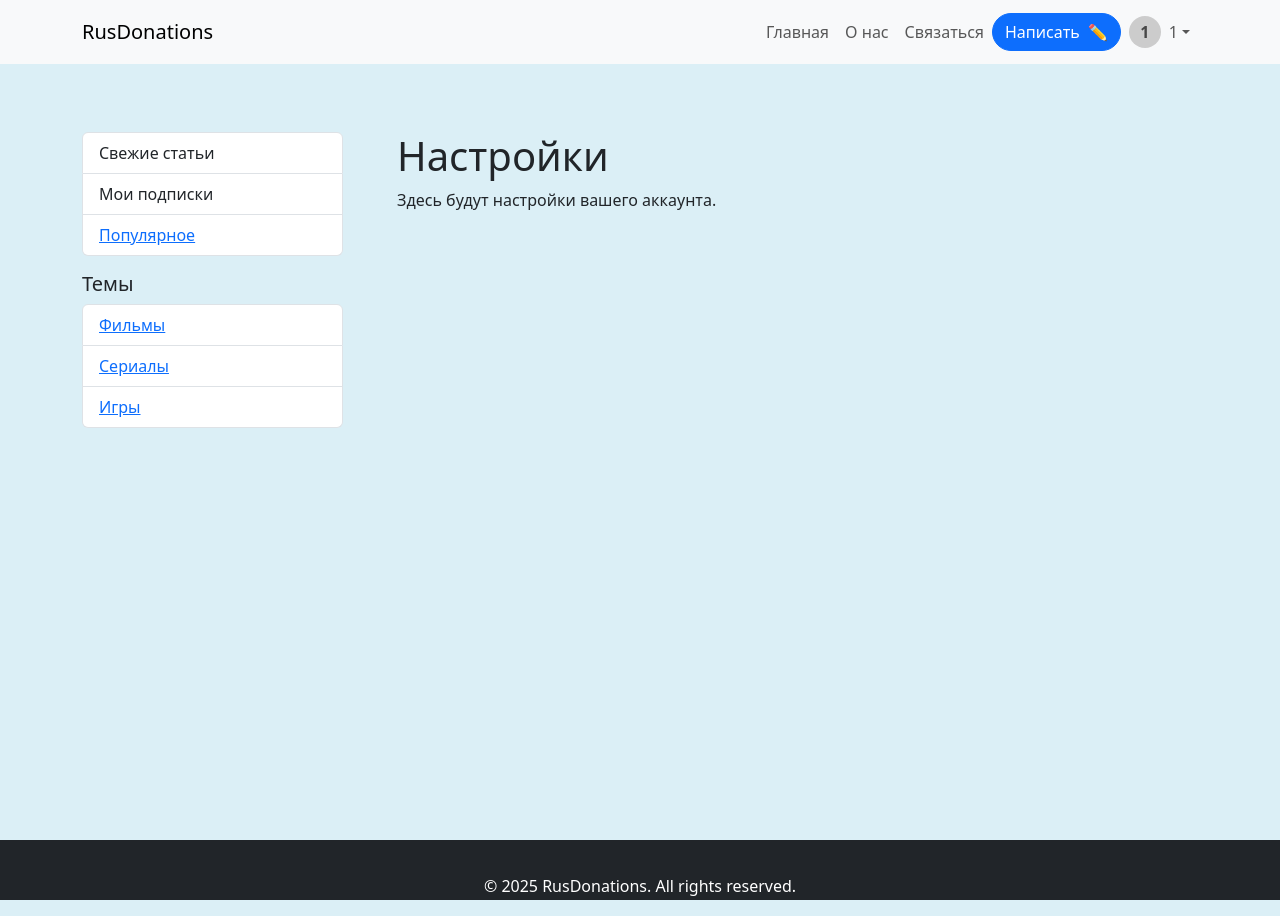
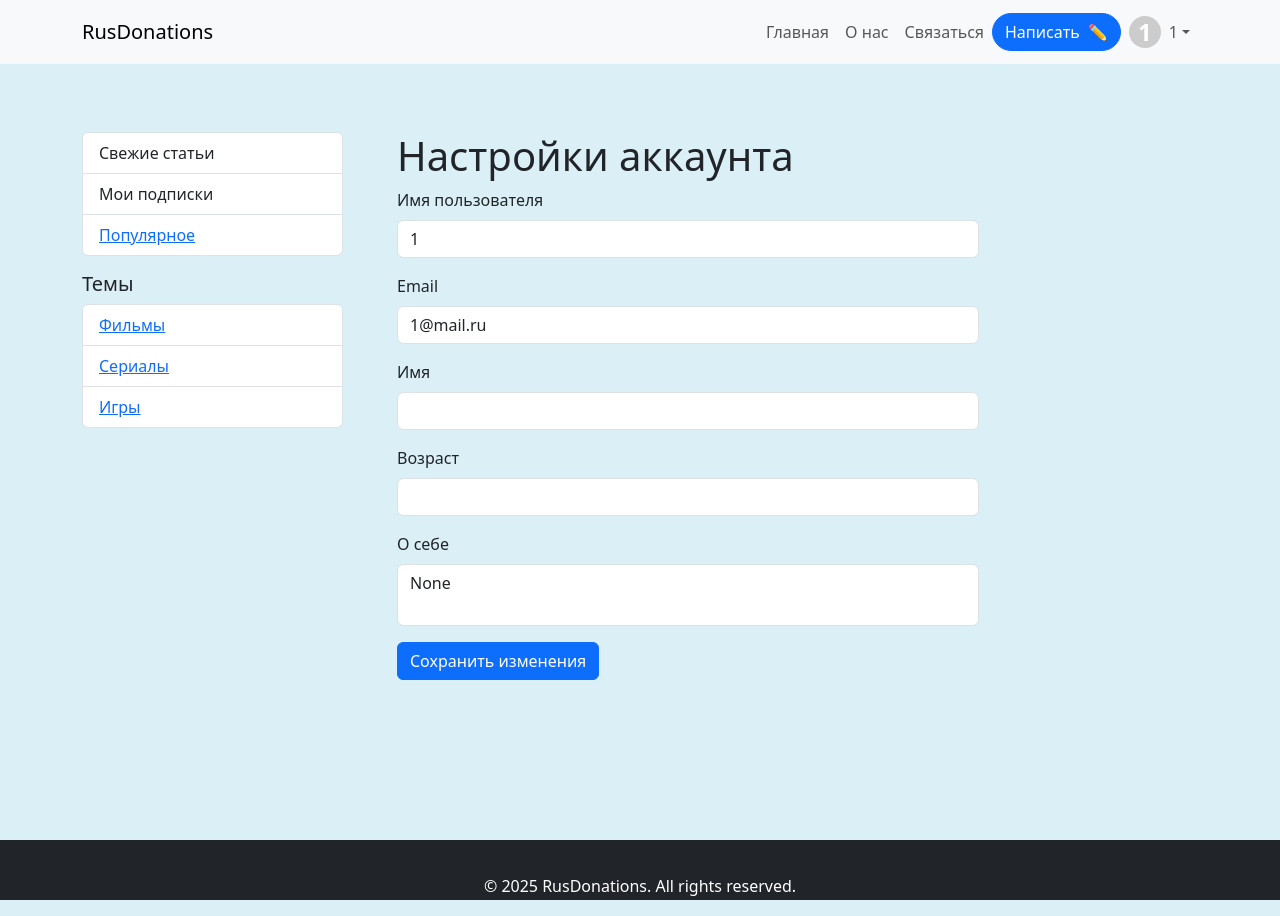
Before and after one commit to MshaFilipushko/PostUp, a Django app: page /accounts/settings/ in a window 1280 px wide. Run offline with Django 4.2, Linux system fonts and the light colour scheme; a user stored in the database is signed in; data comes from the database, SQL or seed files in the repository; both versions use the stored data as it was after the commit.

Commit message:
Добавил настройки и инфу о себе

```diff
--- a/app_user/models.py
+++ b/app_user/models.py
@@ -2,7 +2,7 @@
 from django.contrib.auth.forms import UserCreationForm
 from django.contrib.auth.models import User
 from captcha.fields import CaptchaField
-
+from django.db import models
 
 class CustomUserCreationForm(UserCreationForm):
     email = forms.EmailField(required=True, label="Email")
@@ -18,3 +18,13 @@
         if commit:
             user.save()
         return user
+
+
+class Profile(models.Model):
+    user = models.OneToOneField(User, on_delete=models.CASCADE)
+    avatar = models.ImageField(upload_to='avatars/', blank=True, null=True)
+    age = models.PositiveIntegerField(blank=True, null=True)  # Поле для возраста
+    bio = models.TextField(blank=True, null=True)  # Поле "О себе"
+
+    def __str__(self):
+        return f'{self.user.username} Profile'
--- a/app_user/views.py
+++ b/app_user/views.py
@@ -6,7 +6,7 @@
 from django.urls import reverse
 
 from MainApp.models import Post, Bookmark, Subscription
-from app_user.models import CustomUserCreationForm
+from app_user.models import CustomUserCreationForm, Profile
 
 
 def register(request):
@@ -20,9 +20,6 @@
     return render(request, 'accounts/register.html', {'form': form})
 
 
-
-
-
 def bookmarks(request):
     return render(request, 'accounts/bookmarks.html', {'title': 'Закладки'})
 
@@ -31,9 +28,6 @@
     return render(request, 'accounts/donations.html', {'title': 'Донаты'})
 
 
-def settings(request):
-    return render(request, 'accounts/settings.html', {'title': 'Настройки'})
-
 def subs(request):
     return render(request, 'accounts/subs.html', {'title': 'Подписки'})
 
@@ -41,16 +35,14 @@
 def user_profile(request, username):
     profile_user = get_object_or_404(User, username=username)
     posts = Post.objects.filter(author=profile_user).order_by('-published_date')
-    is_owner = request.user == profile_user  # Добавляем проверку владельца
+    is_owner = request.user == profile_user  # Проверяем, является ли текущий пользователь владельцем профиля
 
-    # Общая логика для закладок и подписок
+    # Логика для закладок и подписок
     if request.user.is_authenticated:
         bookmarks = Bookmark.objects.filter(user=request.user)
         subscriptions = Subscription.objects.filter(subscriber=request.user)
-
         for post in posts:
             post.is_bookmarked = bookmarks.filter(post=post).exists()
-
         is_subscribed = subscriptions.filter(target_user=profile_user).exists()
     else:
         for post in posts:
@@ -61,7 +53,7 @@
         'profile_user': profile_user,
         'posts': posts,
         'is_subscribed': is_subscribed,
-        'is_owner': is_owner,  # Передаем в шаблон
+        'is_owner': is_owner,
     }
     return render(request, 'accounts/user_profile.html', context)
 
@@ -94,3 +86,43 @@
         'subscribed_users': subscribed_users,
     }
     return render(request, 'accounts/subs.html', context)
+
+
+@login_required
+def settings(request):
+    if request.method == 'POST':
+        # Получаем данные из формы
+        username = request.POST.get('username')
+        email = request.POST.get('email')
+        first_name = request.POST.get('first_name')
+        age = request.POST.get('age')  # Новое поле
+        bio = request.POST.get('bio')  # Новое поле
+
+        # Проверяем уникальность имени пользователя
+        if User.objects.filter(username=username).exclude(id=request.user.id).exists():
+            messages.error(request, 'Имя пользователя уже занято.')
+        elif User.objects.filter(email=email).exclude(id=request.user.id).exists():
+            messages.error(request, 'Этот email уже используется другим пользователем.')
+        else:
+            # Обновляем данные пользователя
+            request.user.username = username
+            request.user.email = email
+            request.user.first_name = first_name
+            request.user.save()
+
+            # Обновляем данные профиля
+            profile, created = Profile.objects.get_or_create(user=request.user)
+            profile.age = age or None  # Сохраняем возраст (если указан)
+            profile.bio = bio  # Сохраняем "О себе"
+            profile.save()
+
+            messages.success(request, 'Настройки успешно сохранены.')
+            return redirect('settings')  # Перенаправляем обратно на страницу настроек
+
+    # Загружаем текущие данные пользователя и профиля
+    profile, created = Profile.objects.get_or_create(user=request.user)
+    context = {
+        'user': request.user,
+        'profile': profile,
+    }
+    return render(request, 'accounts/settings.html', context)
--- a/static/css/style.css
+++ b/static/css/style.css
@@ -11,14 +11,15 @@
 }
 
 .avatar-circle {
-    width: 2rem;
-    height: 2rem;
-    background-color: #ccc;
-    border-radius: 50%;
     display: flex;
     justify-content: center;
     align-items: center;
-    font-weight: bold;
+    width: 50px;
+    height: 50px;
+    background-color: #007bff;
+    color: white;
+    font-size: 1.5rem;
+    border-radius: 50%;
 }
 
 .card {
--- a/templates/accounts/settings.html
+++ b/templates/accounts/settings.html
@@ -1,12 +1,40 @@
 {% extends 'base.html' %}
-
-{% block title %}{{ title }}{% endblock %}
-
+{% block title %}Настройки аккаунта{% endblock %}
 {% block content %}
-    <section class="col-md-9">
-<div class="container">
-    <h1>{{ title }}</h1>
-    <p>Здесь будут настройки вашего аккаунта.</p>
-</div>
-    </section>
+<section class="col-md-9">
+    <div class="container">
+        <h1>Настройки аккаунта</h1>
+        {% if messages %}
+            <div class="alert alert-info">
+                {% for message in messages %}
+                    {{ message }}
+                {% endfor %}
+            </div>
+        {% endif %}
+        <form method="post" enctype="multipart/form-data">
+            {% csrf_token %}
+            <div class="mb-3">
+                <label for="username" class="form-label">Имя пользователя</label>
+                <input type="text" class="form-control" id="username" name="username" value="{{ user.username }}" required>
+            </div>
+            <div class="mb-3">
+                <label for="email" class="form-label">Email</label>
+                <input type="email" class="form-control" id="email" name="email" value="{{ user.email }}" required>
+            </div>
+            <div class="mb-3">
+                <label for="first_name" class="form-label">Имя</label>
+                <input type="text" class="form-control" id="first_name" name="first_name" value="{{ user.first_name }}">
+            </div>
+            <div class="mb-3">
+                <label for="age" class="form-label">Возраст</label>
+                <input type="number" class="form-control" id="age" name="age" value="{{ profile.age|default_if_none:'' }}">
+            </div>
+            <div class="mb-3">
+                <label for="bio" class="form-label">О себе</label>
+                <textarea class="form-control" id="bio" name="bio">{{ profile.bio }}</textarea>
+            </div>
+            <button type="submit" class="btn btn-primary">Сохранить изменения</button>
+        </form>
+    </div>
+</section>
 {% endblock %}
```
Also changed, not shown: templates/accounts/user_profile.html (+28 -9 lines), db.sqlite3.
